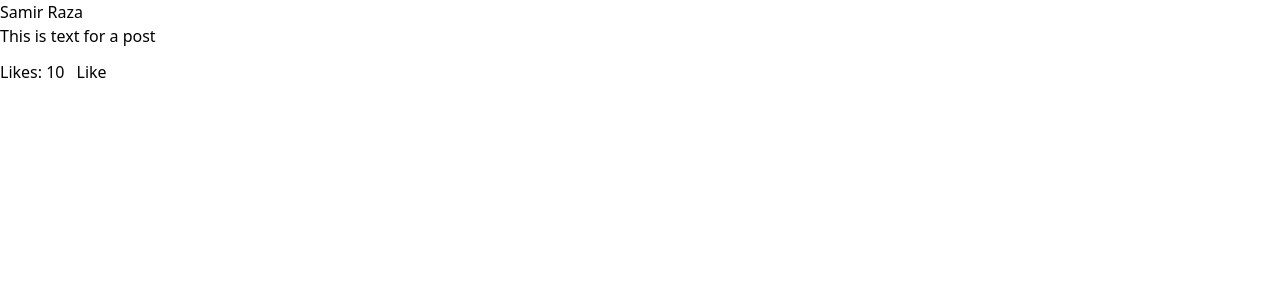
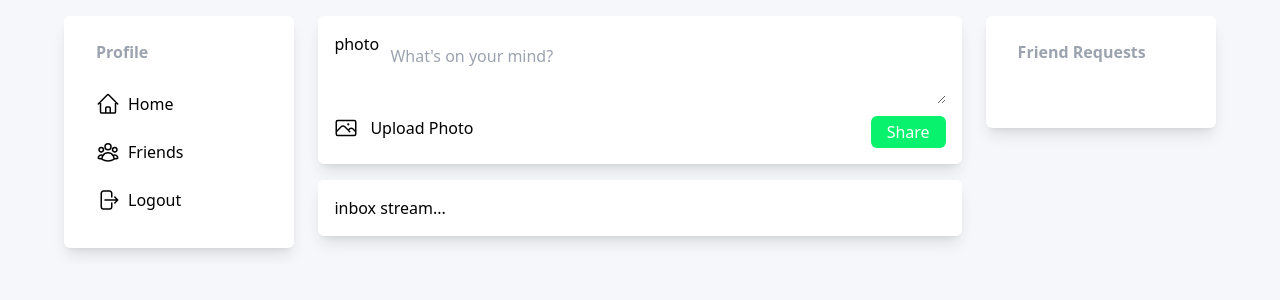
Before and after one commit to EpicAppCorp/EpicApp, a Next.js app: page / in a window 1280 px wide. Shown: the top 300 px of the page. Built offline with nearby package versions, Linux system fonts and the light colour scheme.

Commit message:
Added initial homepage design

```diff
--- /dev/null
+++ b/components/Card.js
@@ -0,0 +1,7 @@
+export default function Card({children}) {
+    return (
+        <div className="bg-white shadow-lg rounded-md p-4 mb-4">
+            {children}
+        </div>
+    )
+}
--- a/components/CreatePost/CreatePost.jsx
+++ b/components/CreatePost/CreatePost.jsx
@@ -1,3 +1,31 @@
+import Card from '@epicapp/components/Card';
+
 export default function CreatePost() {
-    return <main>index</main>;
+    return (
+      <Card>
+        <div className="flex gap-2">
+          <div>
+            <div className="w-12">
+              photo
+            </div>
+          </div>
+          <textarea className="grow py-3" placeholder={"What's on your mind?"} />
+        </div>
+        <div className="flex gap-3 item-center mt-3 pd-6">
+          <div>
+            <button className="flex gap-3">
+              <svg xmlns="http://www.w3.org/2000/svg" fill="none" viewBox="0 0 24 24" stroke-width="1.5" stroke="currentColor" class="w-6 h-6">
+                <path stroke-linecap="round" stroke-linejoin="round" d="M2.25 15.75l5.159-5.159a2.25 2.25 0 013.182 0l5.159 5.159m-1.5-1.5l1.409-1.409a2.25 2.25 0 013.182 0l2.909 2.909m-18 3.75h16.5a1.5 1.5 0 001.5-1.5V6a1.5 1.5 0 00-1.5-1.5H3.75A1.5 1.5 0 002.25 6v12a1.5 1.5 0 001.5 1.5zm10.5-11.25h.008v.008h-.008V8.25zm.375 0a.375.375 0 11-.75 0 .375.375 0 01.75 0z" />
+              </svg>
+              Upload Photo
+            </button>
+          </div>
+          <div className="grow text-right">
+            <button className="bg-submitBg text-white px-4 py-1 rounded-md">
+              Share
+            </button>
+          </div>
+        </div>
+      </Card>
+    )
   }
--- /dev/null
+++ b/components/Navigation/LeftSidebar.jsx
@@ -0,0 +1,26 @@
+import Card from '@epicapp/components/Card';
+
+export default function LeftSidebar() {
+    return (
+        <Card>
+            <div className="px-4 py-2">
+            <h2 className="text-gray-400 font-bold mb-4">Profile</h2>
+            <a href="" className="flex gap-2 py-3">
+                <svg xmlns="http://www.w3.org/2000/svg" fill="none" viewBox="0 0 24 24" strokeWidth={1.5} stroke="currentColor" className="w-6 h-6">
+                <path strokeLinecap="round" strokeLinejoin="round" d="M2.25 12l8.954-8.955c.44-.439 1.152-.439 1.591 0L21.75 12M4.5 9.75v10.125c0 .621.504 1.125 1.125 1.125H9.75v-4.875c0-.621.504-1.125 1.125-1.125h2.25c.621 0 1.125.504 1.125 1.125V21h4.125c.621 0 1.125-.504 1.125-1.125V9.75M8.25 21h8.25" />
+                </svg>
+                Home</a>
+            <a href="" className="flex gap-2 py-3">
+                <svg xmlns="http://www.w3.org/2000/svg" fill="none" viewBox="0 0 24 24" stroke-width="1.5" stroke="currentColor" class="w-6 h-6">
+                <path stroke-linecap="round" stroke-linejoin="round" d="M18 18.72a9.094 9.094 0 003.741-.479 3 3 0 00-4.682-2.72m.94 3.198l.001.031c0 .225-.012.447-.037.666A11.944 11.944 0 0112 21c-2.17 0-4.207-.576-5.963-1.584A6.062 6.062 0 016 18.719m12 0a5.971 5.971 0 00-.941-3.197m0 0A5.995 5.995 0 0012 12.75a5.995 5.995 0 00-5.058 2.772m0 0a3 3 0 00-4.681 2.72 8.986 8.986 0 003.74.477m.94-3.197a5.971 5.971 0 00-.94 3.197M15 6.75a3 3 0 11-6 0 3 3 0 016 0zm6 3a2.25 2.25 0 11-4.5 0 2.25 2.25 0 014.5 0zm-13.5 0a2.25 2.25 0 11-4.5 0 2.25 2.25 0 014.5 0z" />
+                </svg>
+                Friends</a>
+            <a href="" className="flex gap-2 py-3">
+                <svg xmlns="http://www.w3.org/2000/svg" fill="none" viewBox="0 0 24 24" stroke-width="1.5" stroke="currentColor" class="w-6 h-6">
+                <path stroke-linecap="round" stroke-linejoin="round" d="M15.75 9V5.25A2.25 2.25 0 0013.5 3h-6a2.25 2.25 0 00-2.25 2.25v13.5A2.25 2.25 0 007.5 21h6a2.25 2.25 0 002.25-2.25V15m3 0l3-3m0 0l-3-3m3 3H9" />
+                </svg>
+                Logout</a>
+            </div>
+        </Card>
+    )
+}
--- /dev/null
+++ b/components/Navigation/RightSidebar.jsx
@@ -0,0 +1,12 @@
+import Card from '@epicapp/components/Card';
+
+export default function LeftSidebar() {
+    return (
+        <Card>
+            <div className="px-4 py-2">
+            <h2 className="text-gray-400 font-bold mb-4">Friend Requests</h2>
+            <a href="" className="flex gap-2 py-3"></a>
+            </div>
+        </Card>
+    )
+}
--- a/pages/index.js
+++ b/pages/index.js
@@ -1,40 +1,45 @@
 import Head from 'next/head';
 
 //components
-import Stream from '@epicapp/components/Stream/Stream';
+import Stream from '@epicapp/components/Stream/Stream.jsx';
+import Card from '@epicapp/components/Card';
+import LeftSidebar from '@epicapp/components/Navigation/LeftSidebar.jsx';
+import RightSidebar from '@epicapp/components/Navigation/RightSidebar.jsx';
+import CreatePost from '@epicapp/components/CreatePost/CreatePost.jsx';
 
 export default function Home() {
-  const inbox = [
-    {
-      id: 123,
-      author: 'Samir Raza',
-      privacy: 'public',
-      type: 'text',
-      text: 'This is text for a post',
-      likes: 10,
-      comments: [
-        {
-          commenterId: 12,
-          commentText: 'This is a comment',
-        },
-        {
-          commenterId: 21,
-          commentText: 'This is another comment',
-        },
-      ],
-    },
-  ];
+  // const inbox = [
+  //   {
+  //     id: 123,
+  //     author: 'Samir Raza',
+  //     privacy: 'public',
+  //     type: 'text',
+  //     text: 'This is text for a post',
+  //     likes: 10,
+  //     comments: [
+  //       {
+  //         commenterId: 12,
+  //         commentText: 'This is a comment',
+  //       },
+  //       {
+  //         commenterId: 21,
+  //         commentText: 'This is another comment',
+  //       },
+  //     ],
+  //   },
+  // ];
   return (
-    <>
-      <Head>
-        <title>Epic App</title>
-        <meta name="description" content="Generated by create next app" />
-        <meta name="viewport" content="width=device-width, initial-scale=1" />
-        <link rel="icon" href="/favicon.ico" />
-      </Head>
-      <main className="container mx-auto">
-        <Stream inbox={inbox} />
-      </main>
-    </>
-  );
+    <div className="flex mt-4 max-w-6xl mx-auto gap-6">
+      <div className="w-1/5">
+        <LeftSidebar />
+      </div>
+      <div className="grow">
+        <CreatePost />
+        <Card>inbox stream...</Card>
+      </div>
+      <div className="w-1/5">
+        <RightSidebar />
+      </div>
+    </div>
+  )
 }
--- a/styles/globals.css
+++ b/styles/globals.css
@@ -12,6 +12,7 @@ html,
 body {
   max-width: 100vw;
   overflow-x: hidden;
+  background-color: #F5F7FB;
 }
 
 a {
--- a/tailwind.config.js
+++ b/tailwind.config.js
@@ -8,7 +8,12 @@ module.exports = {
     container: {
       center: true,
     },
-    extend: {},
+    extend: {
+      colors: {
+        epicBg:'#F5F7FB',
+        submitBg: '#08F26E'
+      }
+    },
   },
   plugins: [],
 };
```
